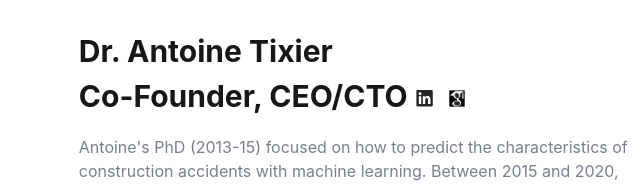
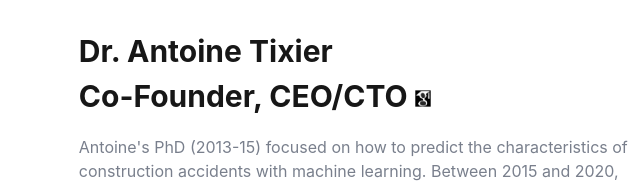
Before and after one commit to Tixierae/safetyai.github.io, a website: page index.html in a window 1280 px wide. Shown: the part 8868-9055 px from the top of the page, 588-1228 px from the left. Drawn offline with Linux system fonts and the light colour scheme.

Commit message:
removed broken linkedin ATX

```diff
--- a/index.html
+++ b/index.html
@@ -488,11 +488,11 @@
                     <h2 class="heading !leading-normal text-2xl lg:text-3xl">
                         Dr. Antoine Tixier <br> Co-Founder, CEO/CTO
 
-                        <a href="https://www.linkedin.com/in/antoine-jp-tixier" class="social" target="blank">
+<!--                         <a href="https://www.linkedin.com/in/antoine-jp-tixier" class="social" target="blank">
                         <svg width="19" height="17" viewBox="0 0 17 16">
                         <path d="M15.2196 0H1.99991C1.37516 0 0.875366 0.497491 0.875366 1.11936V14.3029C0.875366 14.8999 1.37516 15.4222 1.99991 15.4222H15.1696C15.7943 15.4222 16.2941 14.9247 16.2941 14.3029V1.09448C16.3441 0.497491 15.8443 0 15.2196 0ZM5.44852 13.1089H3.17444V5.7709H5.44852V13.1089ZM4.29899 4.75104C3.54929 4.75104 2.97452 4.15405 2.97452 3.43269C2.97452 2.71133 3.57428 2.11434 4.29899 2.11434C5.02369 2.11434 5.62345 2.71133 5.62345 3.43269C5.62345 4.15405 5.07367 4.75104 4.29899 4.75104ZM14.07 13.1089H11.796V9.55183C11.796 8.7061 11.771 7.58674 10.5964 7.58674C9.39693 7.58674 9.222 8.53198 9.222 9.47721V13.1089H6.94792V5.7709H9.17202V6.79076H9.19701C9.52188 6.19377 10.2466 5.59678 11.3711 5.59678C13.6952 5.59678 14.12 7.08925 14.12 9.12897V13.1089H14.07Z"></path>
                         </svg>
-                        </a>
+                        </a> -->
 
                         <a href="https://scholar.google.com/citations?user=l5JRP-kAAAAJ&hl=en" class="social" target="_blank">
                         <img src="./img/scholar.png" width="16" height="13">
```
